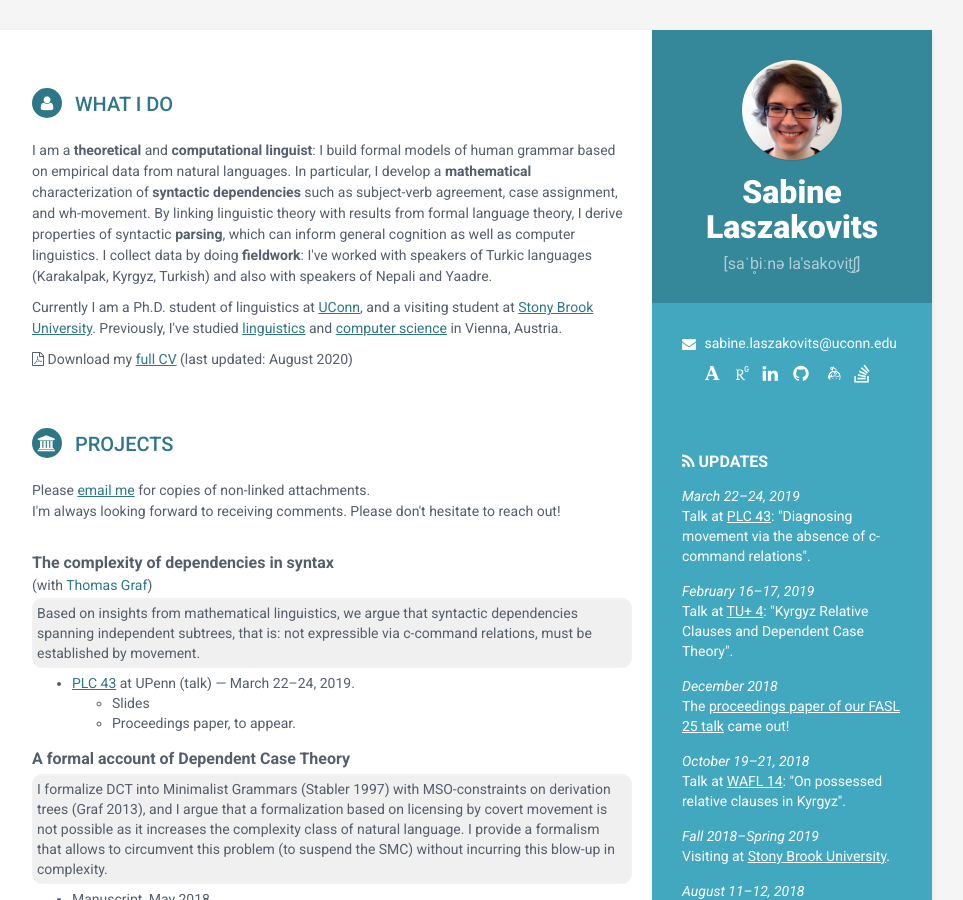
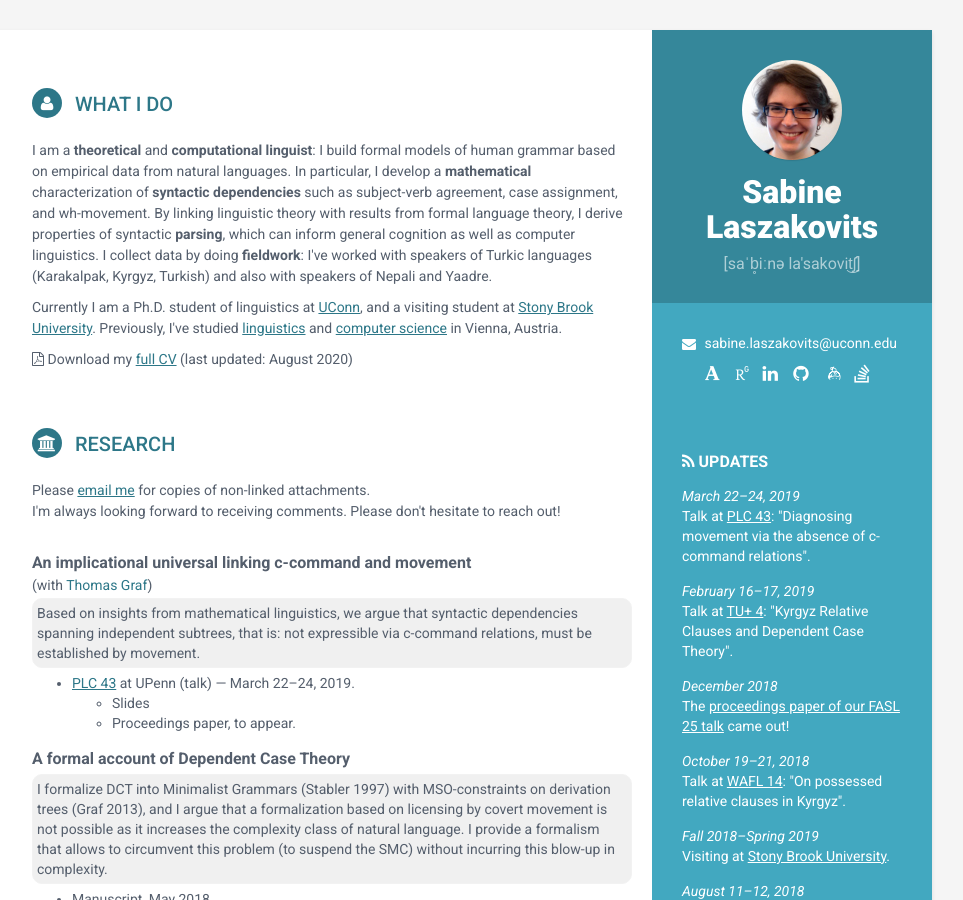
Before and after one commit to laszabine/laszabine.github.io, a Jekyll site: the page built from index.html, in a window 1280 px wide and 900 px high. Shown: the whole window, without its empty margins (188-1151 px from the left). Built offline with Jekyll 4.4.1, drawn with Linux system fonts in a browser that asks for light colours.

Commit message:
renamed files

```diff
--- a/_includes/PROJECTS.html
+++ b/_includes/research.html
@@ -1,7 +1,7 @@
 <section class="section projects-section">
   <h2 class="section-title">
     <i class="fa fa-university"></i>
-    Projects
+    Research
   </h2>
     <div class="intro">
       <p>
@@ -13,7 +13,7 @@
 
     <div class="item">
       <span class="title">
-        The complexity of dependencies in syntax
+        An implicational universal linking c-command and movement
       </span>
       <div class="coauthors">
         (with <a href="{{site.thomasgraf}}" target="_blank">Thomas Graf</a>)
--- a/_includes/sidebar.html
+++ b/_includes/sidebar.html
@@ -2,10 +2,10 @@
 
 <div class="sidebar-wrapper">
 
-  {% include profile-container.html %}
+  {% include headshot.html %}
 
-  {% include contact-container.html %}
+  {% include identities.html %}
 
-  {% include NEWS-container.html %}
+  {% include updates.html %}
 
 </div><!--//sidebar-wrapper-->
--- a/index.html
+++ b/index.html
@@ -3,11 +3,7 @@ layout: default
 ---
 
 {% include profile.html %}
-{% include PROJECTS.html %}
 
-{% comment %}
-{% include teaching.html %}
-{% include employment.html %}
-{% endcomment %}
+{% include research.html %}
 
 {% include contact.html %}
```
Also changed, not shown: _includes/headshot.html (renamed from _includes/profile-container.html), _includes/identities.html (renamed from _includes/contact-container.html), _includes/updates.html (renamed from _includes/NEWS-container.html).
